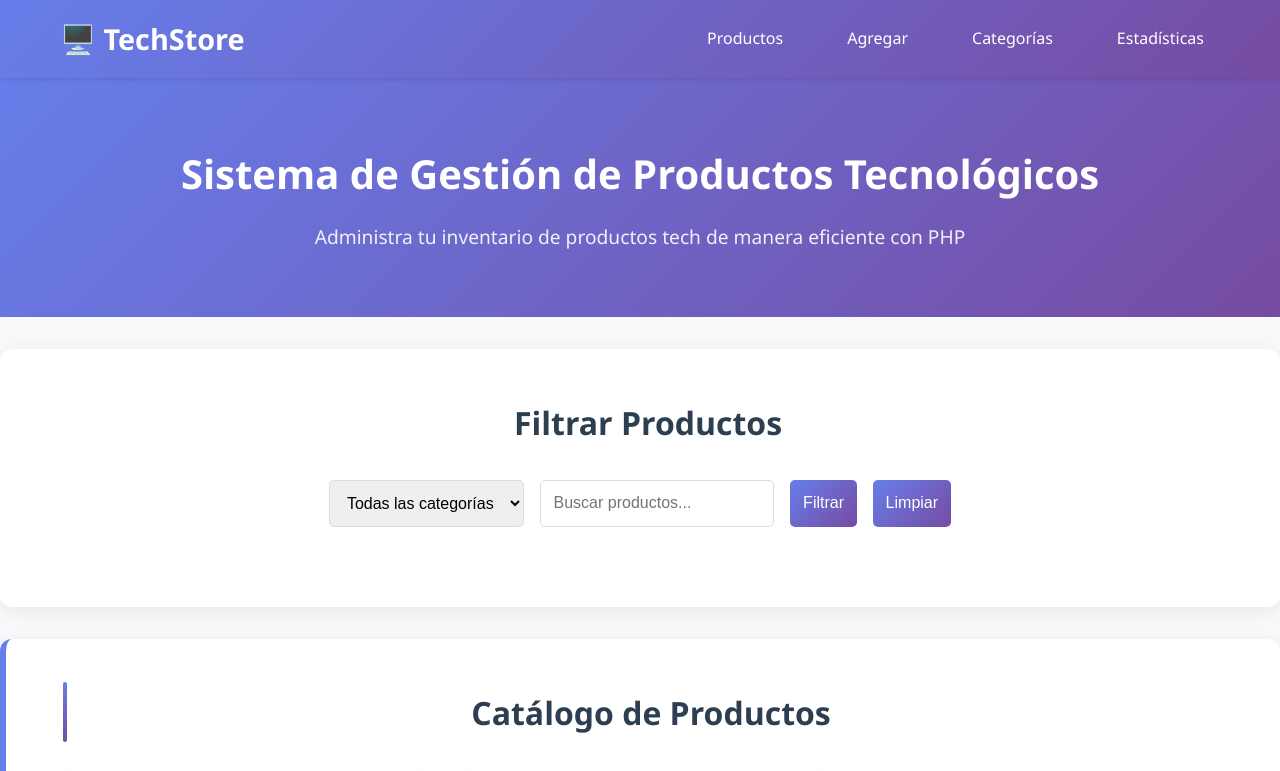
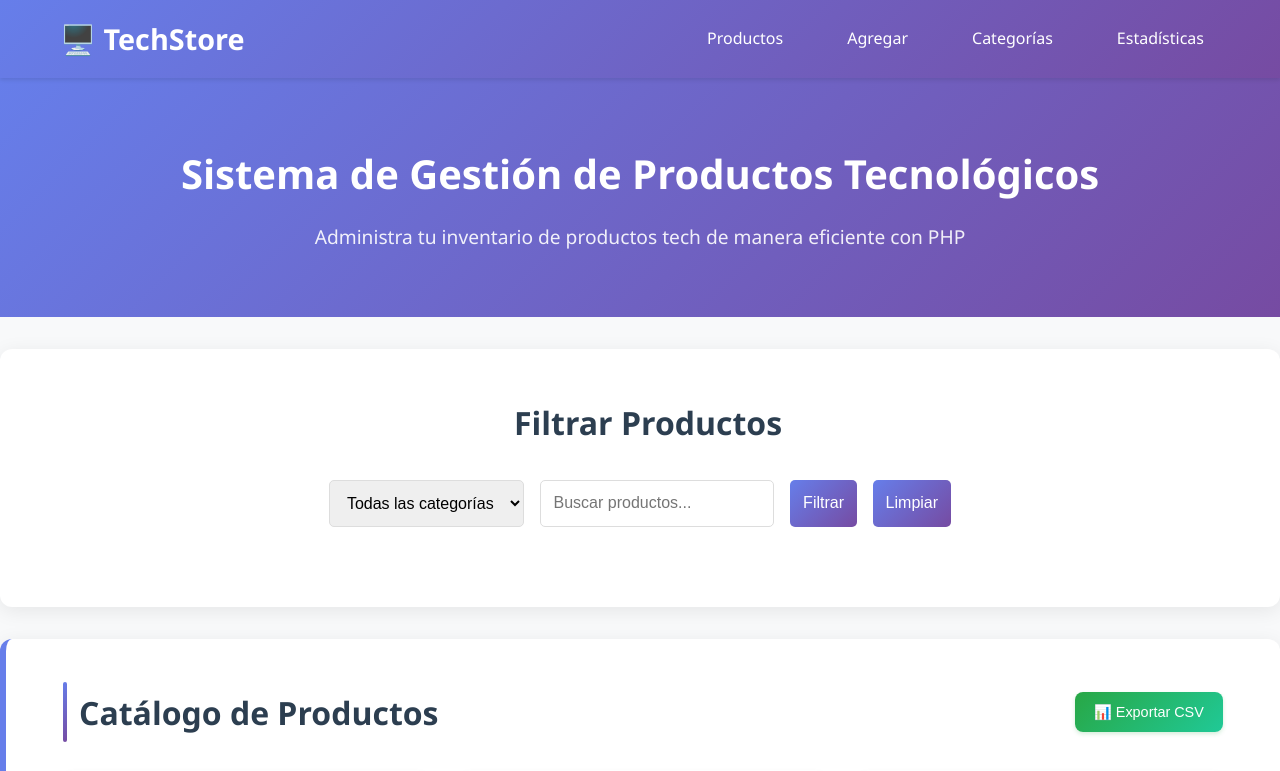
Before and after one commit to nkescobar/tech_store_app, a PHP site: page / in a window 1280 px wide. Shown: the top 771 px of the page. Run offline with PHP 8.4, Linux system fonts and the light colour scheme; data comes from the database, SQL or seed files in the repository.

Commit message:
Se añade cambios static

```diff
--- a/index.php
+++ b/index.php
@@ -4,7 +4,7 @@
     <meta charset="UTF-8">
     <meta name="viewport" content="width=device-width, initial-scale=1.0">
     <title>TechStore - Gestión de Productos Tecnológicos</title>
-    <link rel="stylesheet" href="css/styles.css">
+    <link rel="stylesheet" href="static/css/styles.css">
 </head>
 <body>
     <header>
@@ -50,7 +50,12 @@
 
         <section id="productos" class="section">
             <div class="container">
-                <h3>Catálogo de Productos</h3>
+                <div class="section-header">
+                    <h3>Catálogo de Productos</h3>
+                    <button onclick="exportarProductos()" class="btn-export">
+                        📊 Exportar CSV
+                    </button>
+                </div>
                 <div id="productosGrid" class="productos-grid">
                     <div class="loading">Cargando productos...</div>
                 </div>
@@ -98,7 +103,12 @@
 
         <section id="categorias" class="section">
             <div class="container">
-                <h3>Gestión de Categorías</h3>
+                <div class="section-header">
+                    <h3>Gestión de Categorías</h3>
+                    <button onclick="exportarCategorias()" class="btn-export">
+                        📊 Exportar CSV
+                    </button>
+                </div>
                 <div class="categorias-container">
                     <div class="categorias-form">
                         <h4>Agregar Nueva Categoría</h4>
@@ -196,6 +206,6 @@
         </div>
     </footer>
 
-    <script src="js/script.js"></script>
+    <script src="static/js/script.js"></script>
 </body>
 </html>
--- a/css/styles.css
+++ b/static/css/styles.css
@@ -428,6 +428,54 @@ body {
     border-radius: 8px !important;
 }
 
+/* Header de secciones con botón export */
+.section-header {
+    display: flex;
+    justify-content: space-between;
+    align-items: center;
+    margin-bottom: 2rem;
+}
+
+.section-header h3 {
+    margin-bottom: 0;
+}
+
+/* Botón de exportar */
+.btn-export {
+    background: linear-gradient(135deg, #28a745 0%, #20c997 100%);
+    color: white;
+    border: none;
+    padding: 0.7rem 1.2rem;
+    border-radius: 8px;
+    cursor: pointer;
+    font-size: 0.9rem;
+    font-weight: 500;
+    transition: all 0.3s ease;
+    display: flex;
+    align-items: center;
+    gap: 0.5rem;
+    box-shadow: 0 2px 4px rgba(40, 167, 69, 0.2);
+}
+
+.btn-export:hover {
+    background: linear-gradient(135deg, #218838 0%, #1e7e34 100%);
+    transform: translateY(-2px);
+    box-shadow: 0 4px 8px rgba(40, 167, 69, 0.3);
+}
+
+/* Responsive para botones export */
+@media (max-width: 768px) {
+    .section-header {
+        flex-direction: column;
+        gap: 1rem;
+    }
+
+    .btn-export {
+        width: 100%;
+        justify-content: center;
+    }
+}
+
 /* Estadísticas */
 .estadisticas-grid {
     display: grid;
--- a/js/script.js
+++ b/static/js/script.js
@@ -641,3 +641,62 @@ async function eliminarCategoria(id) {
         mostrarMensaje('Error al conectar con el servidor', 'error');
     }
 }
+
+// Funciones de exportar CSV
+function exportarProductos() {
+    try {
+        mostrarMensaje('Generando archivo CSV de productos...', 'info');
+
+        // Abrir en nueva ventana para descargar
+        const url = 'api/export.php?type=productos';
+        const link = document.createElement('a');
+        link.href = url;
+        link.download = `productos_techstore_${new Date().toISOString().slice(0, 10)}.csv`;
+
+        // Para navegadores que no soportan download attribute
+        if (typeof link.download === 'undefined') {
+            window.open(url, '_blank');
+        } else {
+            document.body.appendChild(link);
+            link.click();
+            document.body.removeChild(link);
+        }
+
+        setTimeout(() => {
+            mostrarMensaje('Archivo CSV de productos descargado exitosamente', 'exito');
+        }, 1000);
+
+    } catch (error) {
+        console.error('Error al exportar productos:', error);
+        mostrarMensaje('Error al generar CSV de productos', 'error');
+    }
+}
+
+function exportarCategorias() {
+    try {
+        mostrarMensaje('Generando archivo CSV de categorías...', 'info');
+
+        // Abrir en nueva ventana para descargar
+        const url = 'api/export.php?type=categorias';
+        const link = document.createElement('a');
+        link.href = url;
+        link.download = `categorias_techstore_${new Date().toISOString().slice(0, 10)}.csv`;
+
+        // Para navegadores que no soportan download attribute
+        if (typeof link.download === 'undefined') {
+            window.open(url, '_blank');
+        } else {
+            document.body.appendChild(link);
+            link.click();
+            document.body.removeChild(link);
+        }
+
+        setTimeout(() => {
+            mostrarMensaje('Archivo CSV de categorías descargado exitosamente', 'exito');
+        }, 1000);
+
+    } catch (error) {
+        console.error('Error al exportar categorías:', error);
+        mostrarMensaje('Error al generar CSV de categorías', 'error');
+    }
+}
```
Also changed, not shown: api/export.php (added, +141 -0 lines), 1 other file.
